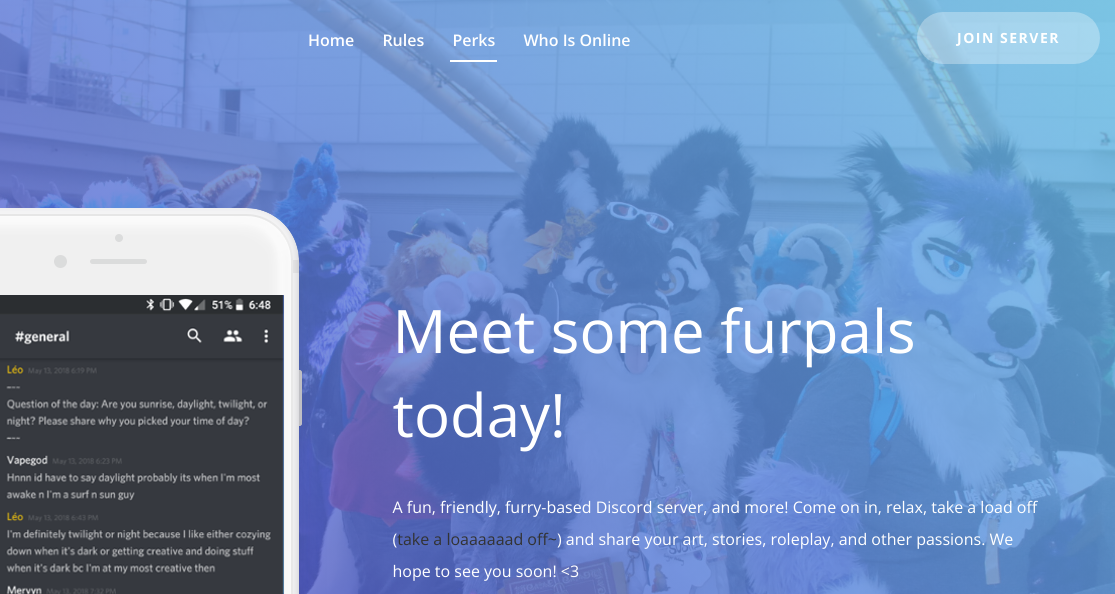
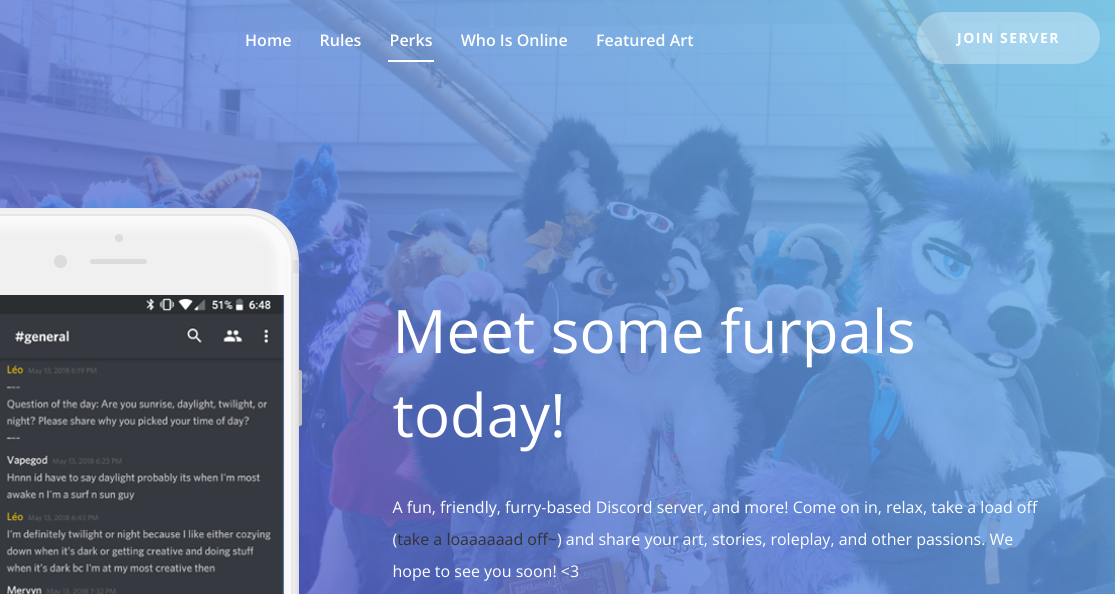
Before and after one commit to basicallyodd/furpals.space, a plain HTML site: page index.html in a window 1280 px wide. Shown: the top 594 px of the page, 165-1280 px from the left. Drawn offline with nearby package versions, Linux system fonts and the light colour scheme.

Commit message:
add featured art link

```diff
--- a/index.html
+++ b/index.html
@@ -50,6 +50,7 @@
                     <li><a href="#rules_page">Rules</a></li>
                     <li><a href="#perks_page">Perks</a></li>
                     <li><a href="https://online.furpals.space">Who is Online</a></li>
+                    <li><a href="https://cms.furpals.space">Featured Art</a></li>
                 </ul>
                 <div class="right-button hidden-xs">
                     <a href="https://discord.gg/Q6tg2ns" target="_blank">Join Server</a>
```
